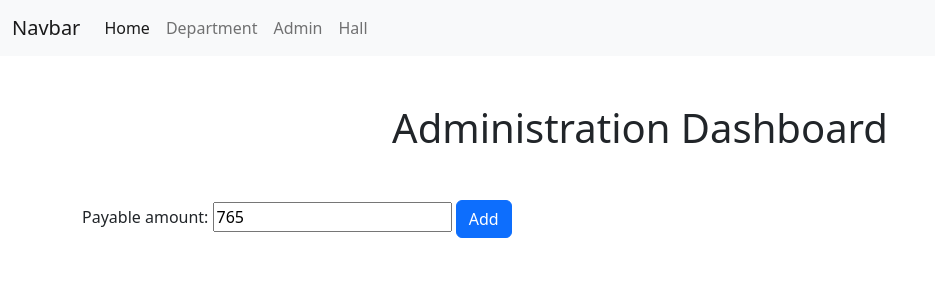
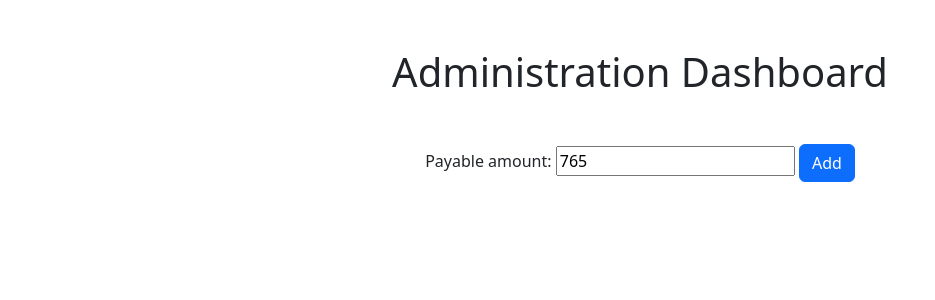
Before and after one commit to maruf-agami/fromm, a Django app: page /add_payment/2 in a window 1280 px wide. Shown: the top 300 px of the page, without its empty margins (0-935 px from the left). Run offline with Django 4.2, Linux system fonts and the light colour scheme; data comes from the database, SQL or seed files in the repository; both versions use the stored data as it was after the commit.

Commit message:
removed navbar from edit/add amount page

```diff
--- a/app/templates/app/add_amount.html
+++ b/app/templates/app/add_amount.html
@@ -14,7 +14,7 @@
   <body>
     <div>
       <div>
-        <nav class="navbar navbar-expand-lg bg-light">
+        <!-- <nav class="navbar navbar-expand-lg bg-light">
           <div class="container-fluid">
             <a class="navbar-brand" href="#">Navbar</a>
             <button
@@ -50,13 +50,13 @@
               </ul>
             </div>
           </div>
-        </nav>
+        </nav> -->
       </div>
     </div>
     <h1 class="text-center my-5">Administration Dashboard</h1>
 
 
-    <div class="container my-5">
+    <div class="container my-5 text-center">
         <form action="" method="post">
             {% csrf_token %}
             Payable amount: <input name="amount" type="number" value="{% if form.payable_amount %}{{form.payable_amount}}{% endif %}">
```
Also changed, not shown: db.sqlite3.
